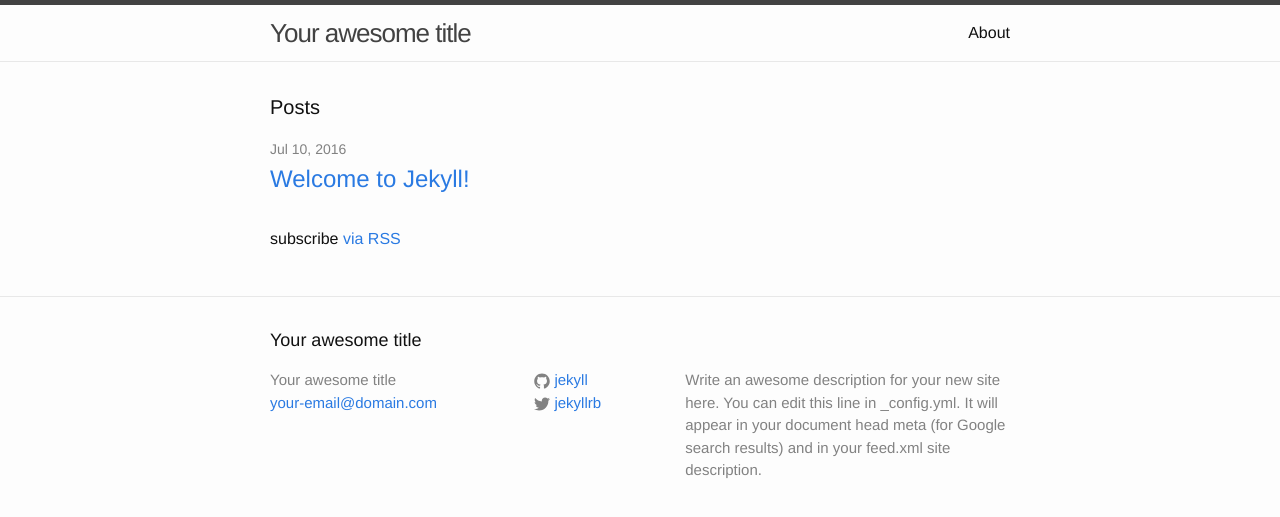
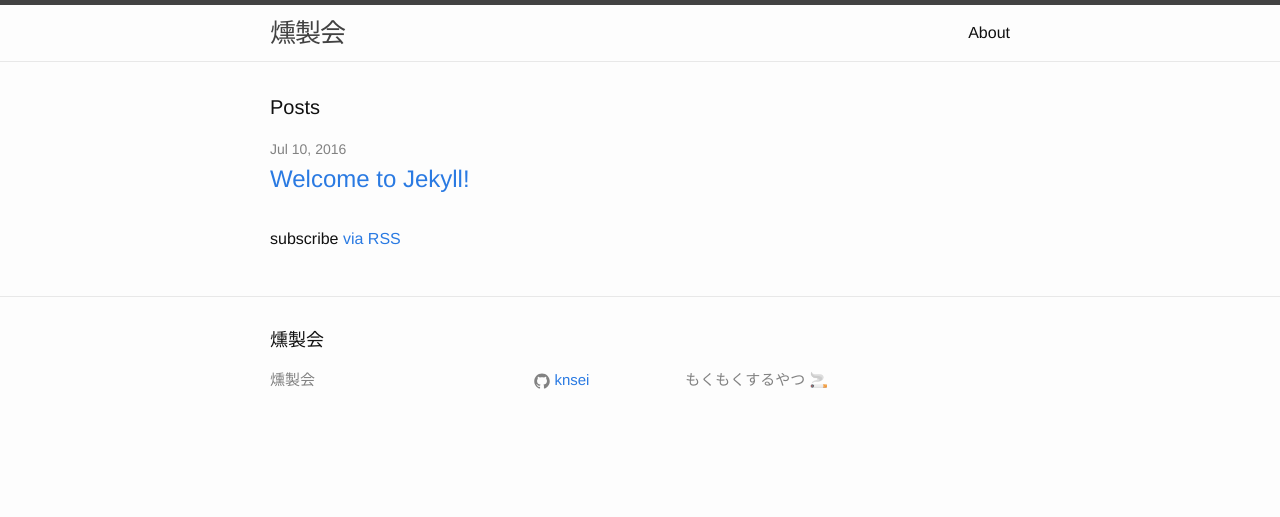
Before and after one commit to knsei/knsei.github.io, a Jekyll site: the page built from index.html, in a window 1280 px wide. Shown: the top 517 px of the page. Built offline with Jekyll 4.4.1, drawn with Linux system fonts in a browser that asks for light colours.

Commit message:
Write _config.yml

```diff
--- a/_config.yml
+++ b/_config.yml
@@ -9,16 +9,11 @@
 exclude: [vendor]
 
 # Site settings
-title: Your awesome title
-email: your-email@domain.com
+title: 燻製会
 description: > # this means to ignore newlines until "baseurl:"
-  Write an awesome description for your new site here. You can edit this
-  line in _config.yml. It will appear in your document head meta (for
-  Google search results) and in your feed.xml site description.
-baseurl: "" # the subpath of your site, e.g. /blog
-url: "http://yourdomain.com" # the base hostname & protocol for your site
-twitter_username: jekyllrb
-github_username:  jekyll
+  もくもくするやつ 🚬
+url: "https://knsei.github.io" # the base hostname & protocol for your site
+github_username:  knsei
 
 # Build settings
 markdown: kramdown
```
